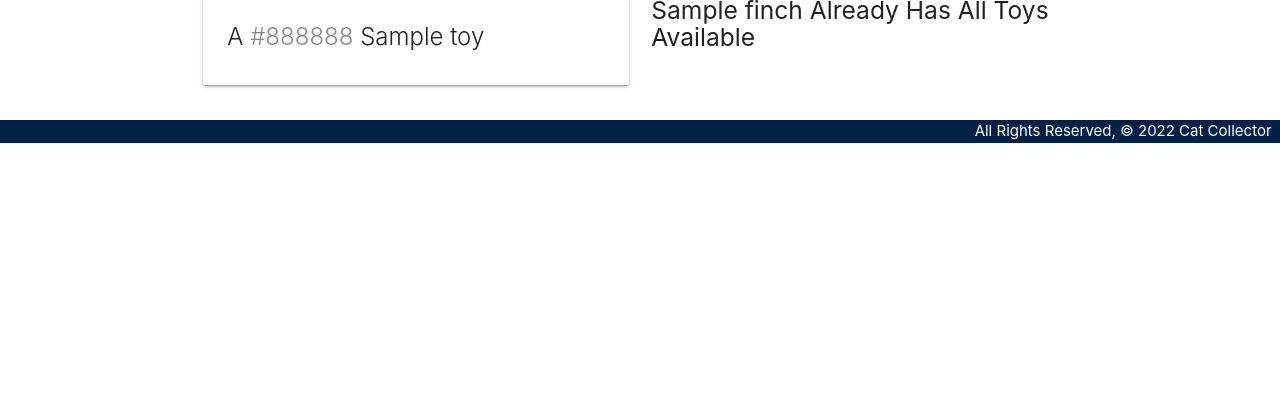
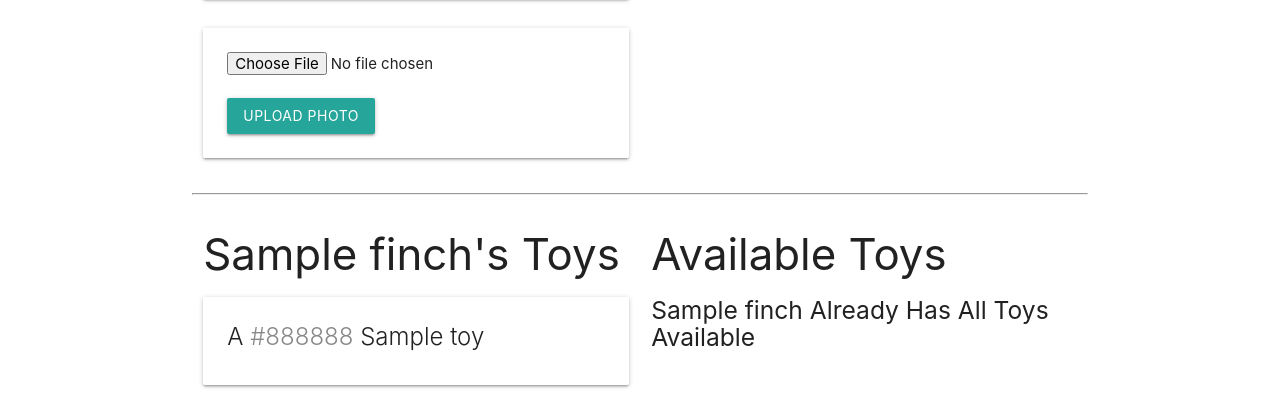
Before and after one commit to ivanmirandaortega/Finch-Collector, a Django app: page /finches/1 in a window 1280 px wide. Shown: the part 774-1194 px from the top of the page. Before the commit the page ends 917 px from the top, so only its background shows below. Run offline with Django 4.2, Linux system fonts and the light colour scheme; tables that the repository leaves empty hold one stand-in row (values such as "Sample post").

Commit message:
added the functionality to add images

```diff
--- a/main_app/templates/finches/detail.html
+++ b/main_app/templates/finches/detail.html
@@ -23,6 +23,18 @@
                 <a href="{% url 'finches_delete' finch.id %}">Delete</a>
             </div>
         </div>
+
+        {% for photo in finch.photo_set.all %}
+            <img src="{{ photo.url }}" class="responsive-img card-panel">
+        {% empty %}
+            <div class="card-panel teal-text center-align">No Photos Uploaded</div>
+        {% endfor %}
+        <form action="{% url 'add_photo' finch.id %}" enctype="multipart/form-data" method="POST" class="card-panel">
+            {% csrf_token %}
+            <input type="file" name="photo-file">
+            <br><br>
+            <input type="submit" class="btn" value="Upload Photo">
+        </form>
     </div>
     <div class="col s6">
         <form action="{% url 'add_feeding' finch.id %}" method="post">
--- a/main_app/urls.py
+++ b/main_app/urls.py
@@ -10,6 +10,7 @@ urlpatterns = [
      path('finches/<int:pk>/update/', views.FinchUpdate.as_view(), name='finches_update'),
      path('finches/<int:pk>/delete/', views.FinchDelete.as_view(), name='finches_delete'),
      path('finches/<int:finch_id>/add_feeding', views.add_feeding, name='add_feeding'),
+     path('finches/<int:finch_id>/add_photo/', views.add_photo, name='add_photo'),
      path('finches/<int:finch_id>/assoc_toy/<int:toy_id>', views.assoc_toy, name='assoc_toy'),
      path('toys/', views.ToyList.as_view(), name='toys_index'),
      path('toys/<int:pk>/', views.ToyDetail.as_view(), name='toys_detail'),
--- a/main_app/views.py
+++ b/main_app/views.py
@@ -1,7 +1,9 @@
 from django.shortcuts import render, redirect
 from django.views.generic.edit import CreateView, UpdateView, DeleteView
 from django.views.generic import ListView, DetailView
-from .models import Finch, Toy
+import uuid
+import boto3
+from .models import Finch, Toy, Photo
 from .forms import FeedingForm
 # the template the CreateView and the UpdateView use is the same
 # templates/<app_name>/<model>_form.html
@@ -9,6 +11,10 @@ from .forms import FeedingForm
 
 # Create your views here.
 from django.http import HttpResponse
+
+
+S3_BASE_URL = 'https://s3.us-west-1.amazonaws.com/'
+BUCKET = 'finchcollec'
 
 class FinchCreate(CreateView):
     model = Finch
@@ -62,6 +68,19 @@ def add_feeding(request, finch_id):
 		# with same id as the argument to the function finch_id
     return redirect('detail', finch_id=finch_id)
 
+def add_photo(request, finch_id):
+    photo_file = request.FILES.get('photo-file', None)
+    if photo_file:
+        s3 = boto3.client('s3')
+        key = uuid.uuid4().hex[:6] + photo_file.name[photo_file.name.rfind('.'):]
+        try:
+            s3.upload_fileobj(photo_file, BUCKET, key)
+            url = f"{S3_BASE_URL}{BUCKET}/{key}"
+            Photo.objects.create(url=url, finch_id=finch_id)
+        except:
+            print('An error occurred uploading file to S3')
+    return redirect('detail', finch_id=finch_id)
+
 def assoc_toy(request, finch_id, toy_id):
     Finch.objects.get(id=finch_id).toys.add(toy_id)
     return redirect('detail', finch_id=finch_id)
```
